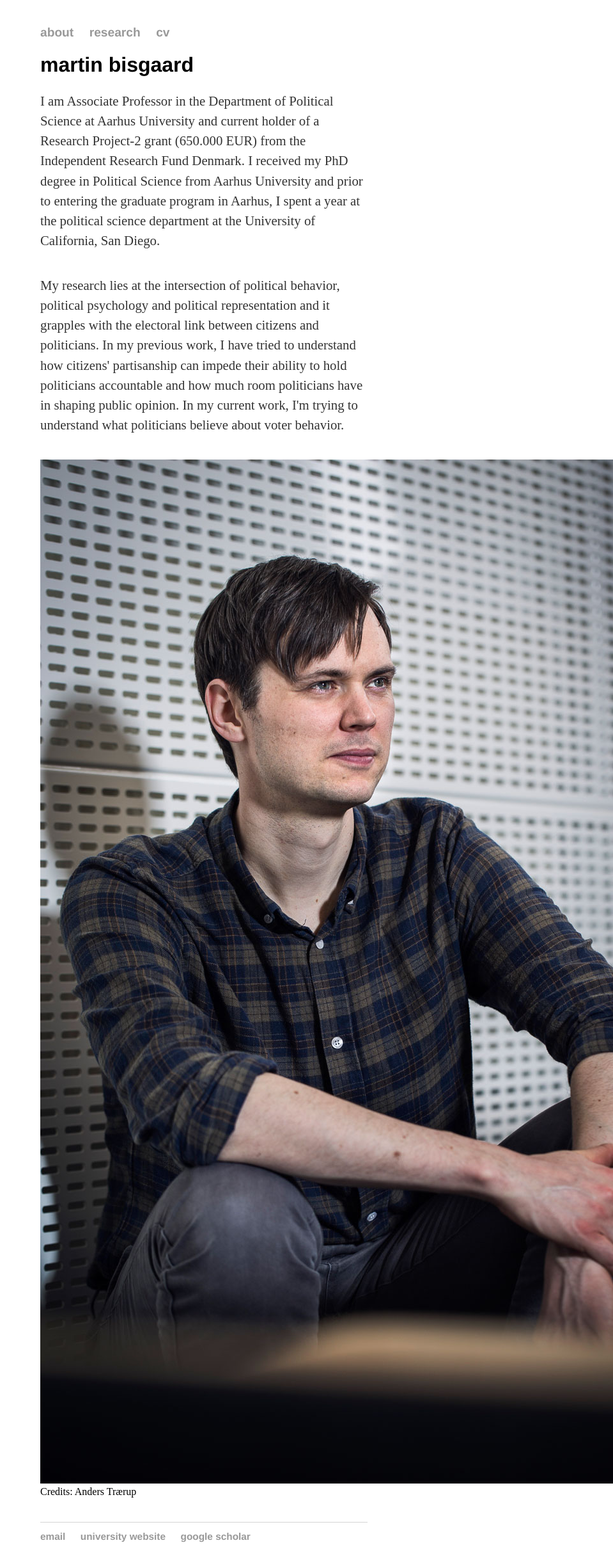
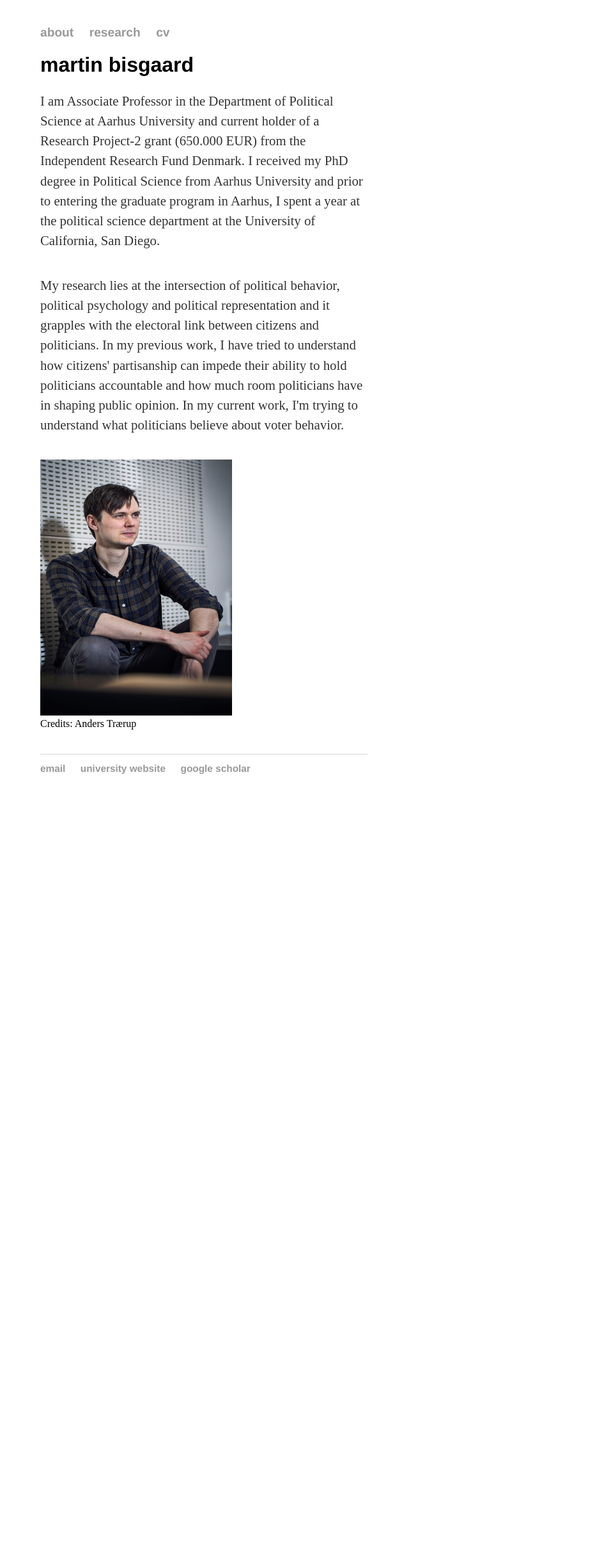
Before and after one commit to mbisgaard/mbisgaard.github.io, a Jekyll site: the page built from index.html, in a window 1280 px wide. Shown: the whole page at 64% size, without its empty margins (321-1280 px from the left). Built offline with Jekyll 4.4.1, drawn with Linux system fonts in a browser that asks for light colours; after the commit the page ends 1250 px from its top, so only the background shows below that.

Commit message:
Update index.html

```diff
--- a/index.html
+++ b/index.html
@@ -9,7 +9,7 @@ title: Martin Bisgaard
 		<p>&nbsp;</p>
 	<p2>My research lies at the intersection of political behavior, political psychology and political representation and it grapples with the electoral link between citizens and politicians. In my previous work, I have tried to understand how citizens' partisanship can impede their ability to hold politicians accountable and how much room politicians have in shaping public opinion. In my current work, I'm trying to understand what politicians believe about voter behavior.</p2>
 		<p>&nbsp;</p>
-	<img src="images/mbhomepage.jpg" />
+	<img src="images/mbhomepage.jpg" width="300" height="400" />
 	<br>
 	<p3>Credits: Anders Trærup</p3>
 
```
